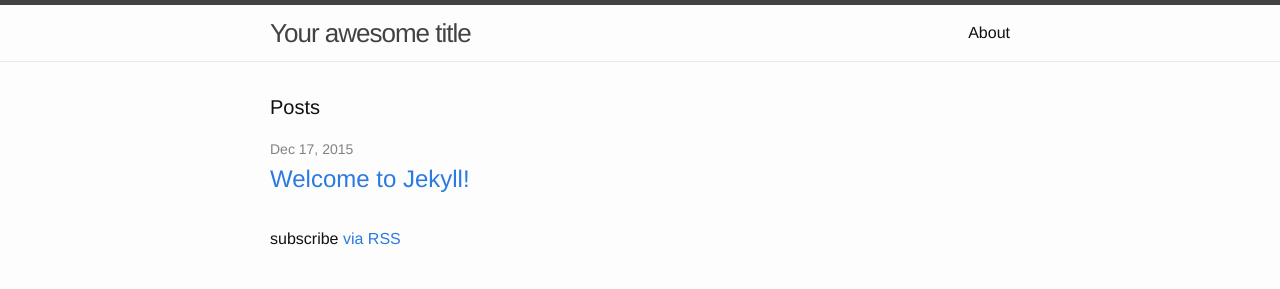
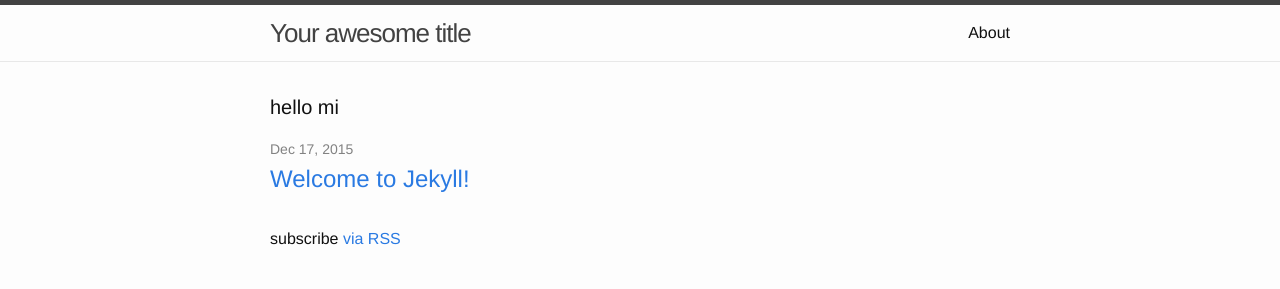
Before and after one commit to marissanbush1/staq, a Jekyll site: the page built from index.html, in a window 1280 px wide. Shown: the top 289 px of the page. Built offline with Jekyll 4.4.1, drawn with Linux system fonts in a browser that asks for light colours.

Commit message:
Update index.html

```diff
--- a/index.html
+++ b/index.html
@@ -4,7 +4,7 @@
 
 <div class="home">
 
-  <h1 class="page-heading">Posts</h1>
+  <h1 class="page-heading">hello mi</h1>
 
   <ul class="post-list">
     {% for post in site.posts %}
```
